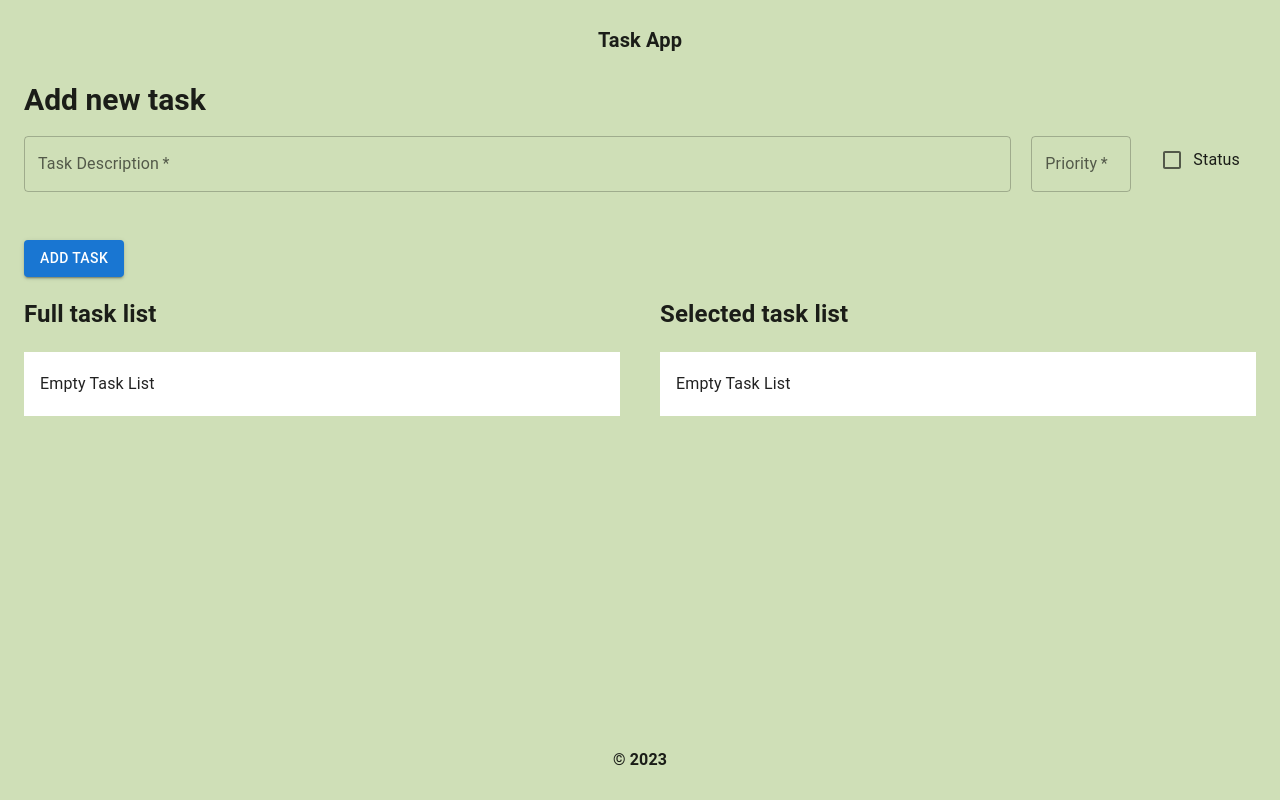
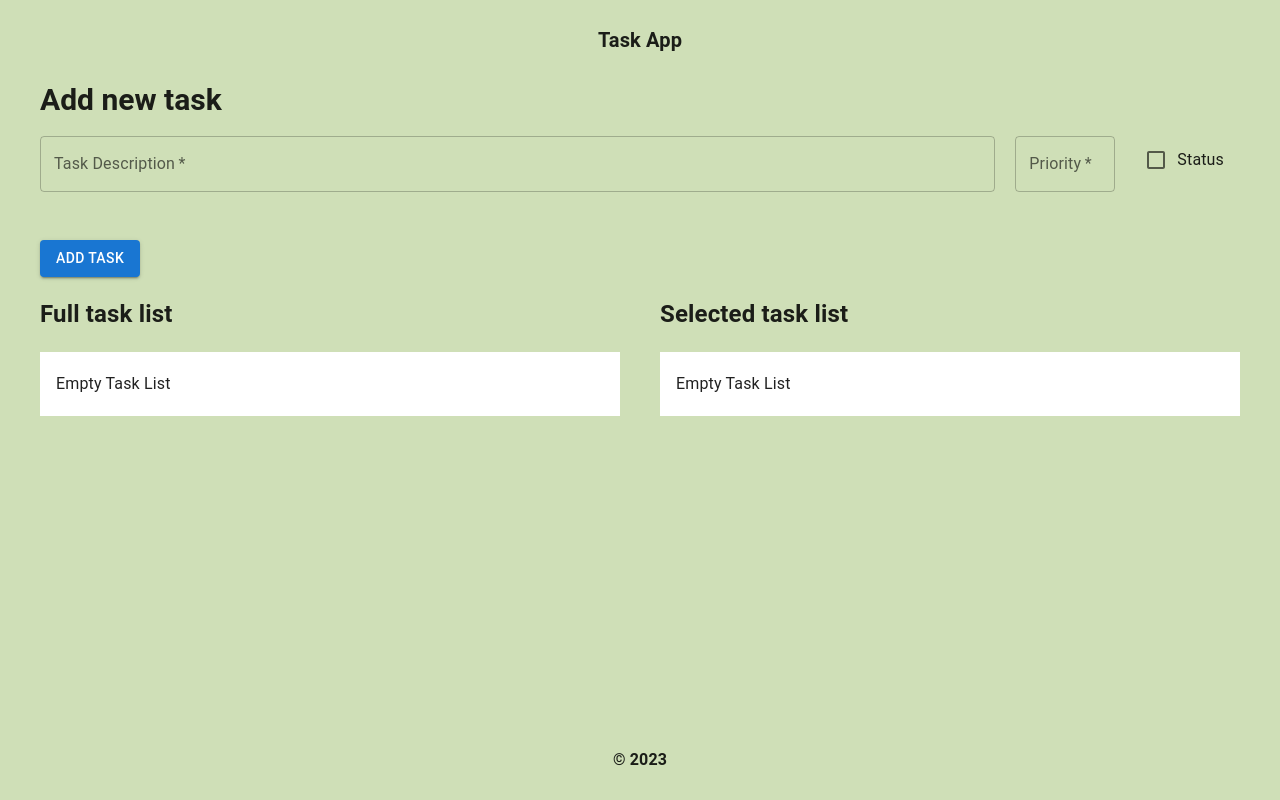
Before and after one commit to koshmaymm/list, a React (Create React App) app: page / in a window 1280 px wide. Built offline with nearby package versions, Linux system fonts and the light colour scheme.

Commit message:
changed style

```diff
--- a/src/pages/MainPage/index.css
+++ b/src/pages/MainPage/index.css
@@ -1,8 +1,12 @@
+.main-page  {
+  max-width: 1200px;
+  margin: 0 auto;
+}
+
 .main-page h1 {
     font-weight: bold;
     font-size: 30px;
 }
-
 
 .list-wrapper {
   display: grid;
```
